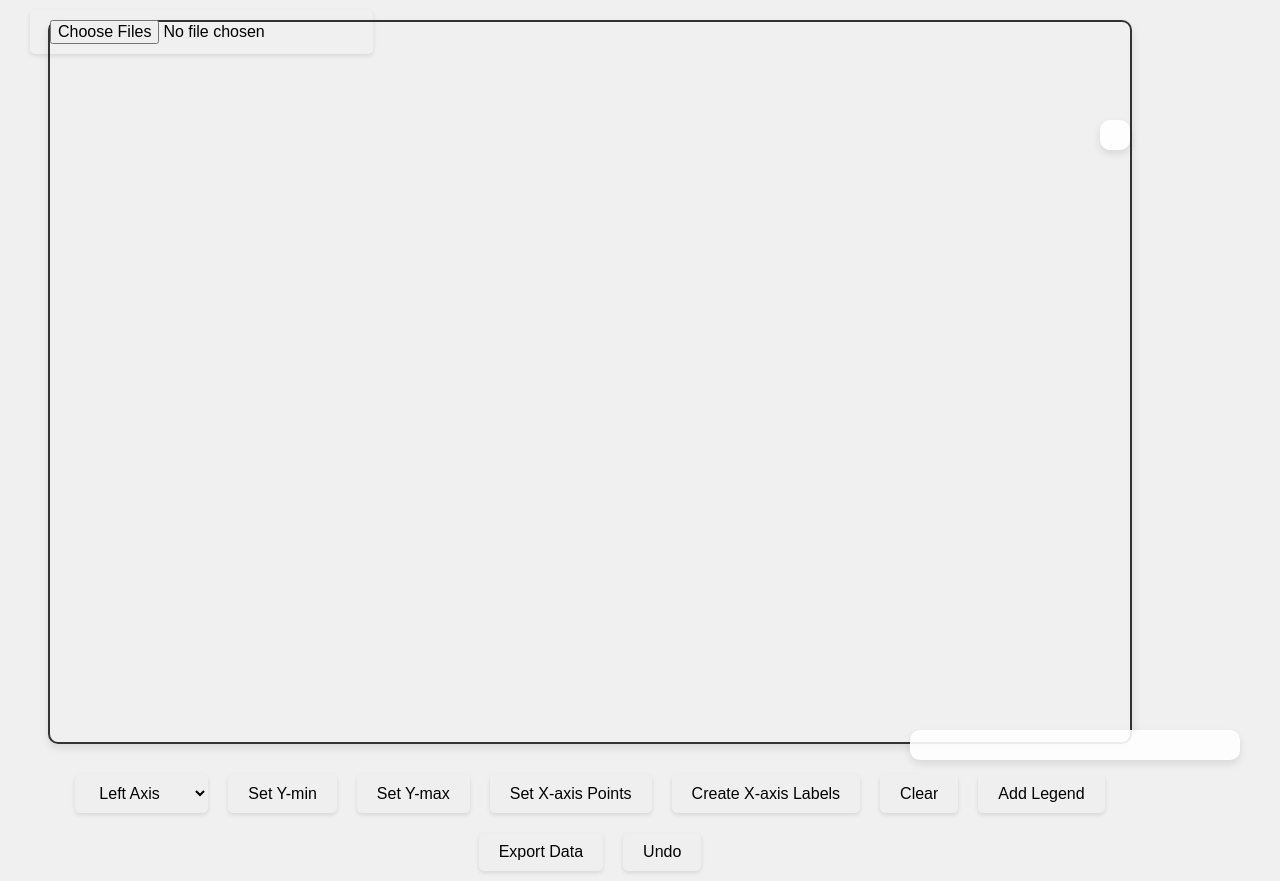
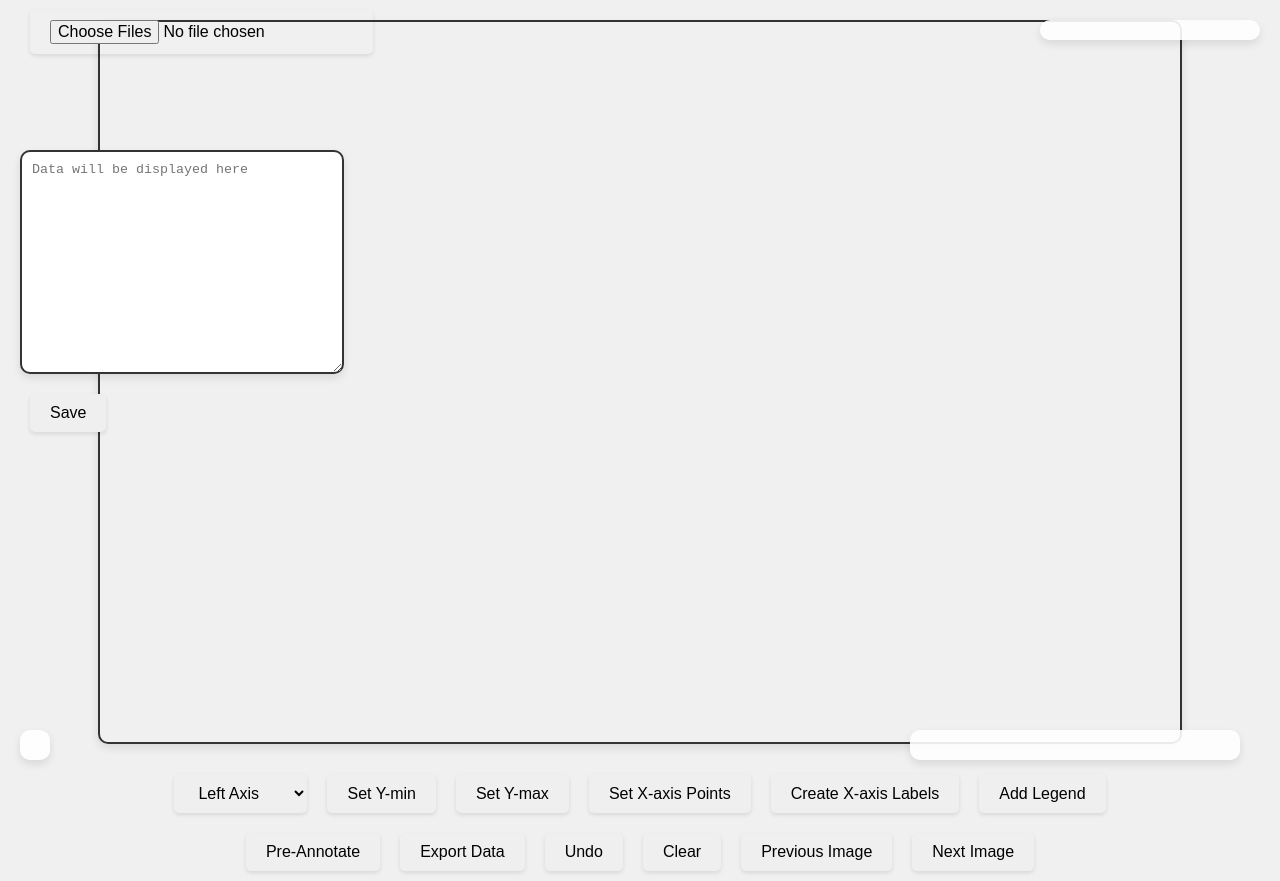
Before and after one commit to beholder91/annotate, a plain HTML site: page index.html in a window 1280 px wide. Drawn offline with Linux system fonts and the light colour scheme.

Commit message:
Update index.html

```diff
--- a/index.html
+++ b/index.html
@@ -20,14 +20,14 @@
             border-radius: 10px;
             box-shadow: 0 4px 8px rgba(0, 0, 0, 0.1);
             margin-top: 20px;
-            margin-right: 100px;
         }
         #controls {
+            width: calc(100% - 40px); /* Restrict maximum width */
+            max-width: 1080px; /* Same as canvas width */
             margin-top: 20px;
             display: flex;
             flex-wrap: wrap;
             justify-content: center;
-            margin-right: 100px;
         }
         button, input[type="file"], select {
             margin: 10px;
@@ -39,10 +39,10 @@
             cursor: pointer;
             transition: background-color 0.3s, transform 0.3s;
         }
-        input[type="file"]{
+        input[type="file"] {
             position: absolute;
             top: 0px;
-            left: 20px
+            left: 20px;
         }
         button:hover, input[type="file"]:hover, select:hover {
             background-color: #ddd;
@@ -64,20 +64,85 @@
             box-shadow: 0 4px 8px rgba(0, 0, 0, 0.1);
         }
         #legendContainer {
-            right: 150px;
-            top: 120px;
+            left: 20px;
+            bottom: 40px;
         }
         #dataDisplay {
             right: 40px;
             bottom: 40px;
             width: 300px;
         }
+        #dataInputContainer {
+            position: absolute;
+            left: 20px;
+            top: 150px;
+            display: flex;
+            flex-direction: column;
+            align-items: flex-start;
+        }
+        #dataInput {
+            width: 300px;
+            height: 200px;
+            padding: 10px;
+            border-radius: 10px;
+            background-color: white;
+            box-shadow: 0 4px 8px rgba(0, 0, 0, 0.1);
+            border: 2px solid #333;
+            resize: both;
+            overflow: auto;
+        }
+        #fileListContainer {
+            position: absolute;
+            right: 20px;
+            top: 20px;
+            width: 200px;
+            max-height: 300px;
+            overflow-y: auto;
+            padding: 10px;
+            border-radius: 10px;
+            background-color: rgba(255, 255, 255, 0.9);
+            box-shadow: 0 4px 8px rgba(0, 0, 0, 0.1);
+        }
+        #fileListContainer ul {
+            list-style: none;
+            padding: 0;
+            margin: 0;
+        }
+        #fileListContainer li {
+            padding: 5px;
+            cursor: pointer;
+            transition: background-color 0.3s, transform 0.3s;
+        }
+        #fileListContainer li:hover {
+            background-color: #ddd;
+            transform: translateY(-2px);
+        }
+        #fileListContainer li.active {
+            background-color: #555;
+            color: white;
+        }
+        #saveButtonContainer {
+            margin-top: 10px;
+            display: flex;
+            align-items: center;
+        }
+        #errorMessage {
+            color: red;
+            margin-left: 10px;
+        }
     </style>
 </head>
 <body>
-    <input type="file" id="file-input" multiple accept="image/*">
+    <input type="file" id="file-input" webkitdirectory multiple accept="image/*">
     <div style="display: flex; justify-content: center; align-items: flex-start;">
         <canvas id="graphCanvas" width="1080" height="720"></canvas>
+        <div id="dataInputContainer">
+            <textarea id="dataInput" placeholder="Data will be displayed here"></textarea>
+            <div id="saveButtonContainer">
+                <button id="saveButton">Save</button>
+                <span id="errorMessage"></span>
+            </div>
+        </div>
         <div id="dataDisplay"></div>
     </div>
     <div id="controls">
@@ -89,12 +154,18 @@
         <button id="setYMaxBtn" onclick="setYMax()">Set Y-max</button>
         <button id="setXPointsBtn" onclick="setXPoints()">Set X-axis Points</button>
         <button id="createXLabelsBtn" onclick="createXLabels()">Create X-axis Labels</button>
-        <button onclick="clearCanvas()">Clear</button>
         <button onclick="addLegend()">Add Legend</button>
+        <button id="preAnnotateBtn">Pre-Annotate</button>
         <button id="exportDataBtn" onclick="exportData()">Export Data</button>
         <button onclick="undo()">Undo</button>
+        <button onclick="clearCanvas()">Clear</button>
+        <button id="prevImageBtn">Previous Image</button>
+        <button id="nextImageBtn">Next Image</button>
     </div>
     <div id="legendContainer"></div>
+    <div id="fileListContainer">
+        <ul id="fileList"></ul>
+    </div>
     <script src="annotate.js"></script>
 </body>
 </html>
```
